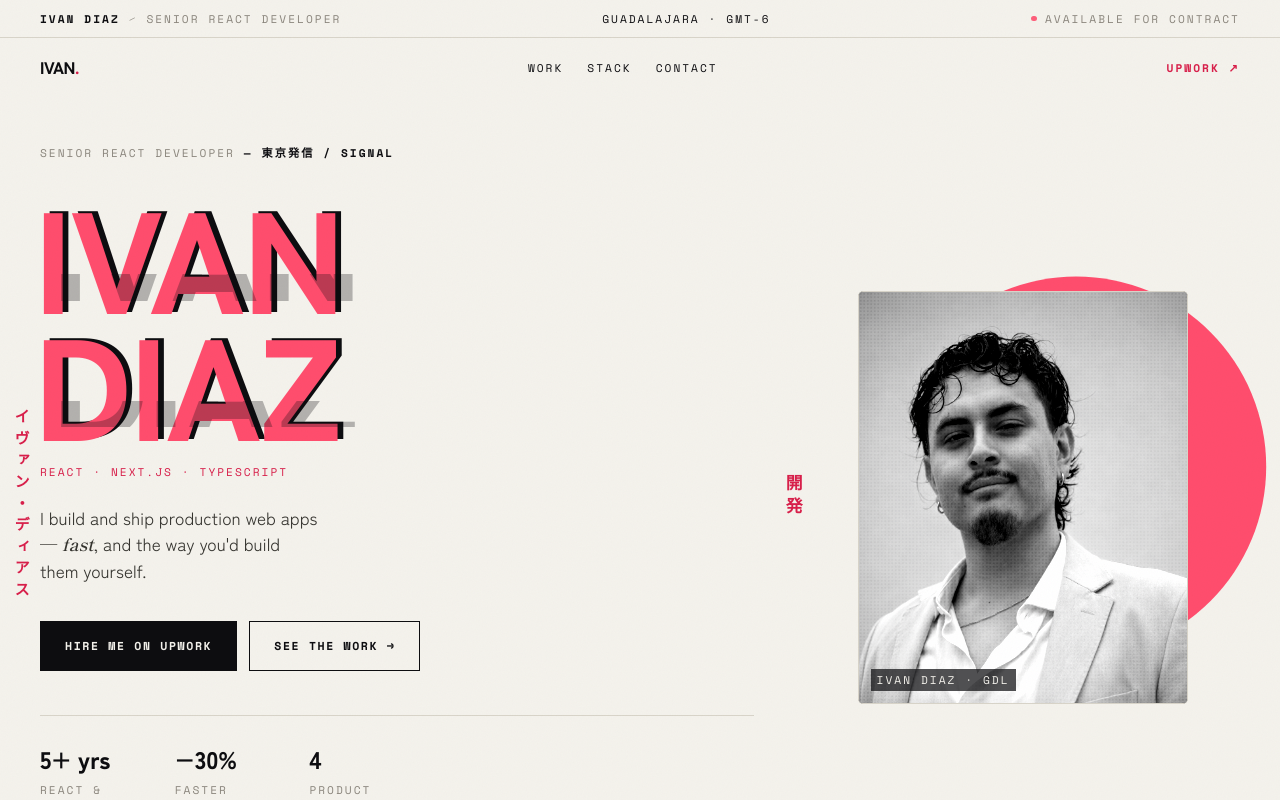
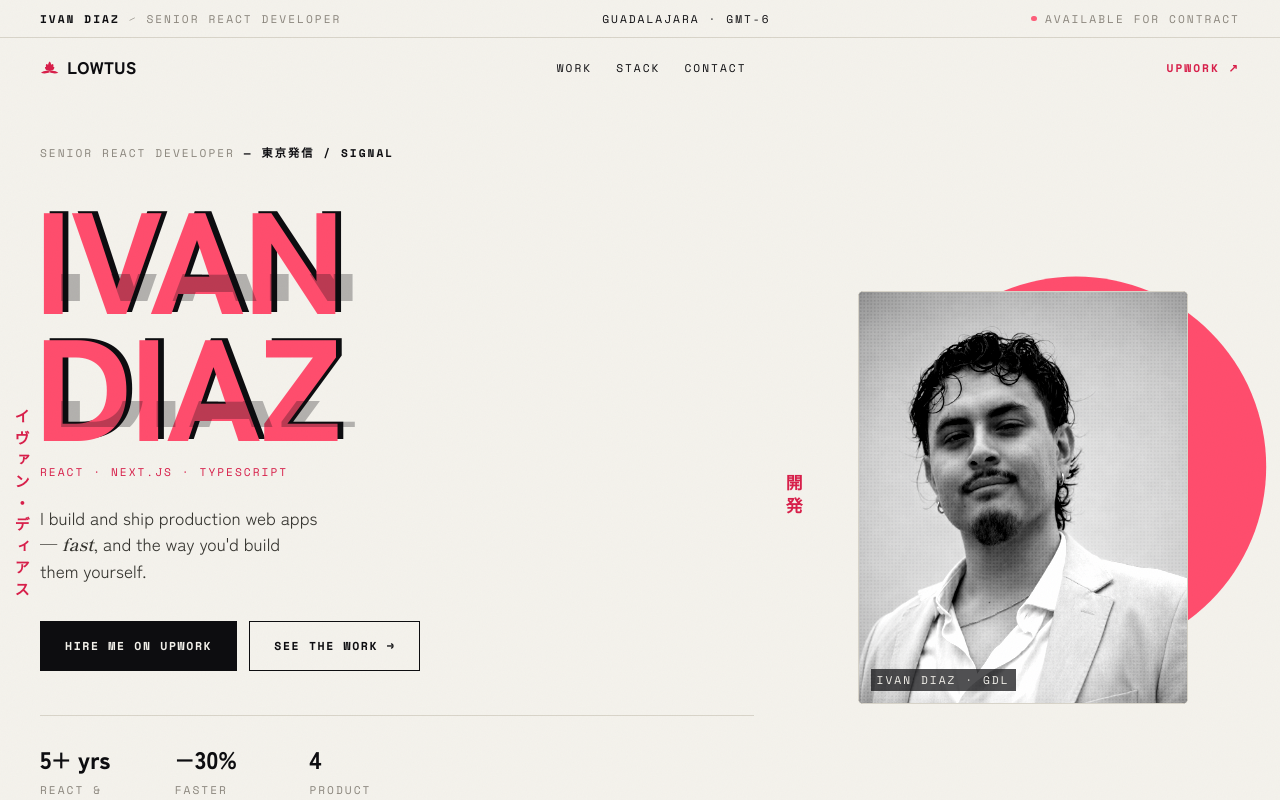
Before and after one commit to ivan-dzb/lowtus, a Next.js app: page / in a window 1280 px wide. Shown: the top 800 px of the page. Built offline with nearby package versions, Linux system fonts and the light colour scheme.

Commit message:
Add lotus mark as the brand identity
- Nav wordmark: IVAN. → lotus + LOWTUS
- Lotus mark on the load screen, footer, and as a large watermark in Contact
- Rework favicon and apple icon to the lotus

```diff
--- a/src/app/apple-icon.tsx
+++ b/src/app/apple-icon.tsx
@@ -1,4 +1,5 @@
 import { ImageResponse } from "next/og";
+import { lotusGroup } from "@/components/Lotus";
 
 export const size = { width: 180, height: 180 };
 export const contentType = "image/png";
@@ -11,32 +12,21 @@ export default function AppleIcon() {
           width: "100%",
           height: "100%",
           display: "flex",
-          position: "relative",
+          alignItems: "center",
+          justifyContent: "center",
           background: "#f4f2ec",
         }}
       >
-        <div
-          style={{
-            position: "absolute",
-            left: 40,
-            top: 40,
-            width: 84,
-            height: 84,
-            borderRadius: 9999,
-            background: "#0d0d10",
-          }}
-        />
-        <div
-          style={{
-            position: "absolute",
-            left: 56,
-            top: 56,
-            width: 84,
-            height: 84,
-            borderRadius: 9999,
-            background: "#ff4d6d",
-          }}
-        />
+        <svg width="150" height="150" viewBox="0 0 100 100" fill="#ff4d6d">
+          <g transform="translate(50 66) scale(1.25)">
+            {lotusGroup.pads.map((d) => (
+              <path key={d} d={d} />
+            ))}
+            {lotusGroup.petals.map((p) => (
+              <path key={p.r} transform={`rotate(${p.r})`} d={p.d} />
+            ))}
+          </g>
+        </svg>
       </div>
     ),
     { ...size },
--- a/src/components/Contact.tsx
+++ b/src/components/Contact.tsx
@@ -1,6 +1,7 @@
 import { site } from "@/content/site";
 import Section from "./Section";
 import Glitch from "./Glitch";
+import Lotus from "./Lotus";
 
 const socials = [
   { label: "Upwork", href: site.links.upwork },
@@ -10,7 +11,16 @@ const socials = [
 
 export default function Contact() {
   return (
-    <Section id="contact" index="05" kanji="連絡" label="get in touch" dark>
+    <Section
+      id="contact"
+      index="05"
+      kanji="連絡"
+      label="get in touch"
+      dark
+      decoration={
+        <Lotus className="pointer-events-none absolute -bottom-[8%] -right-[4%] h-[clamp(260px,42vw,560px)] w-[clamp(260px,42vw,560px)] text-[var(--pink)] opacity-[0.09]" />
+      }
+    >
       <h2 className="font-[family-name:var(--display)] text-[clamp(2.2rem,7vw,4.6rem)] font-black uppercase leading-[0.92] [text-wrap:balance]">
         <Glitch text="Let's build" />
       </h2>
--- a/src/components/Footer.tsx
+++ b/src/components/Footer.tsx
@@ -1,10 +1,12 @@
 import { site } from "@/content/site";
+import Lotus from "./Lotus";
 
 export default function Footer() {
   return (
     <footer className="border-t bg-[var(--paper)]">
       <div className="mono mx-auto flex max-w-[1300px] flex-col items-center justify-between gap-2 px-[clamp(1rem,4vw,2.5rem)] py-7 text-[var(--stone)] sm:flex-row">
-        <span>
+        <span className="flex items-center gap-2">
+          <Lotus className="h-3.5 w-3.5 text-[var(--pink-ink)]" />
           © {new Date().getFullYear()} {site.name}
         </span>
         <span>
--- /dev/null
+++ b/src/components/Lotus.tsx
@@ -0,0 +1,42 @@
+const petals = [
+  { r: -52, d: "M0 0C-11 -9 -10 -24 0 -31C10 -24 11 -9 0 0Z" },
+  { r: 52, d: "M0 0C-11 -9 -10 -24 0 -31C10 -24 11 -9 0 0Z" },
+  { r: -27, d: "M0 0C-13 -11 -11 -30 0 -39C11 -30 13 -11 0 0Z" },
+  { r: 27, d: "M0 0C-13 -11 -11 -30 0 -39C11 -30 13 -11 0 0Z" },
+  { r: 0, d: "M0 0C-12 -13 -11 -38 0 -48C11 -38 12 -13 0 0Z" },
+];
+
+const pads = [
+  "M0 3C-14 -3 -33 0 -45 11C-30 16 -12 14 0 8Z",
+  "M0 3C14 -3 33 0 45 11C30 16 12 14 0 8Z",
+];
+
+export const lotusGroup = { petals, pads };
+
+export default function Lotus({
+  className = "",
+  title,
+}: {
+  className?: string;
+  title?: string;
+}) {
+  return (
+    <svg
+      viewBox="0 0 100 100"
+      className={className}
+      fill="currentColor"
+      role={title ? "img" : undefined}
+      aria-hidden={title ? undefined : true}
+    >
+      {title ? <title>{title}</title> : null}
+      <g transform="translate(50 66)">
+        {pads.map((d) => (
+          <path key={d} d={d} />
+        ))}
+        {petals.map((p) => (
+          <path key={p.r} transform={`rotate(${p.r})`} d={p.d} />
+        ))}
+      </g>
+    </svg>
+  );
+}
--- a/src/components/Nav.tsx
+++ b/src/components/Nav.tsx
@@ -1,4 +1,5 @@
 import { site } from "@/content/site";
+import Lotus from "./Lotus";
 
 const links = [
   { label: "Work", href: "#work" },
@@ -26,9 +27,10 @@ export default function Nav() {
       <nav className="mx-auto flex max-w-[1300px] items-center justify-between gap-4 px-[clamp(1rem,4vw,2.5rem)] py-4">
         <a
           href="#top"
-          className="font-[family-name:var(--display)] text-[1.05rem] font-black tracking-tight"
+          className="flex items-center gap-2 font-[family-name:var(--display)] text-[1.05rem] font-black tracking-[0.02em]"
         >
-          IVAN<span className="text-[var(--pink-ink)]">.</span>
+          <Lotus className="h-[1.15em] w-[1.15em] text-[var(--pink-ink)]" />
+          LOWTUS
         </a>
 
         <ul className="mono hidden gap-6 md:flex">
--- a/src/components/Section.tsx
+++ b/src/components/Section.tsx
@@ -7,6 +7,7 @@ export default function Section({
   kanji,
   label,
   dark = false,
+  decoration,
   children,
 }: {
   id: string;
@@ -14,15 +15,17 @@ export default function Section({
   kanji: string;
   label: string;
   dark?: boolean;
+  decoration?: ReactNode;
   children: ReactNode;
 }) {
   return (
     <section
       id={id}
       data-panel={dark ? "dark" : undefined}
-      className="panel border-t"
+      className="panel relative overflow-clip border-t"
     >
-      <div className="mx-auto grid max-w-[1300px] grid-cols-[2rem_1fr] gap-[clamp(1.25rem,4vw,3rem)] px-[clamp(1rem,4vw,2.5rem)] py-[clamp(3rem,9vh,6.5rem)]">
+      {decoration}
+      <div className="relative mx-auto grid max-w-[1300px] grid-cols-[2rem_1fr] gap-[clamp(1.25rem,4vw,3rem)] px-[clamp(1rem,4vw,2.5rem)] py-[clamp(3rem,9vh,6.5rem)]">
         <SectionLabel index={index} kanji={kanji} label={label} />
         <div className="min-w-0">{children}</div>
       </div>
--- a/src/components/Slam.tsx
+++ b/src/components/Slam.tsx
@@ -2,6 +2,7 @@
 
 import { useEffect, useState } from "react";
 import { site } from "@/content/site";
+import Lotus from "./Lotus";
 
 export default function Slam() {
   const [done, setDone] = useState(false);
@@ -26,7 +27,10 @@ export default function Slam() {
 
   return (
     <div className="slam" aria-hidden="true">
-      {site.displayNameKana.split("・")[0]}
+      <span className="flex items-center gap-[0.15em]">
+        <Lotus className="h-[0.9em] w-[0.9em]" />
+        LOWTUS
+      </span>
       <small>Loading — {site.displayName}</small>
     </div>
   );
```
Also changed, not shown: src/app/icon.svg.
